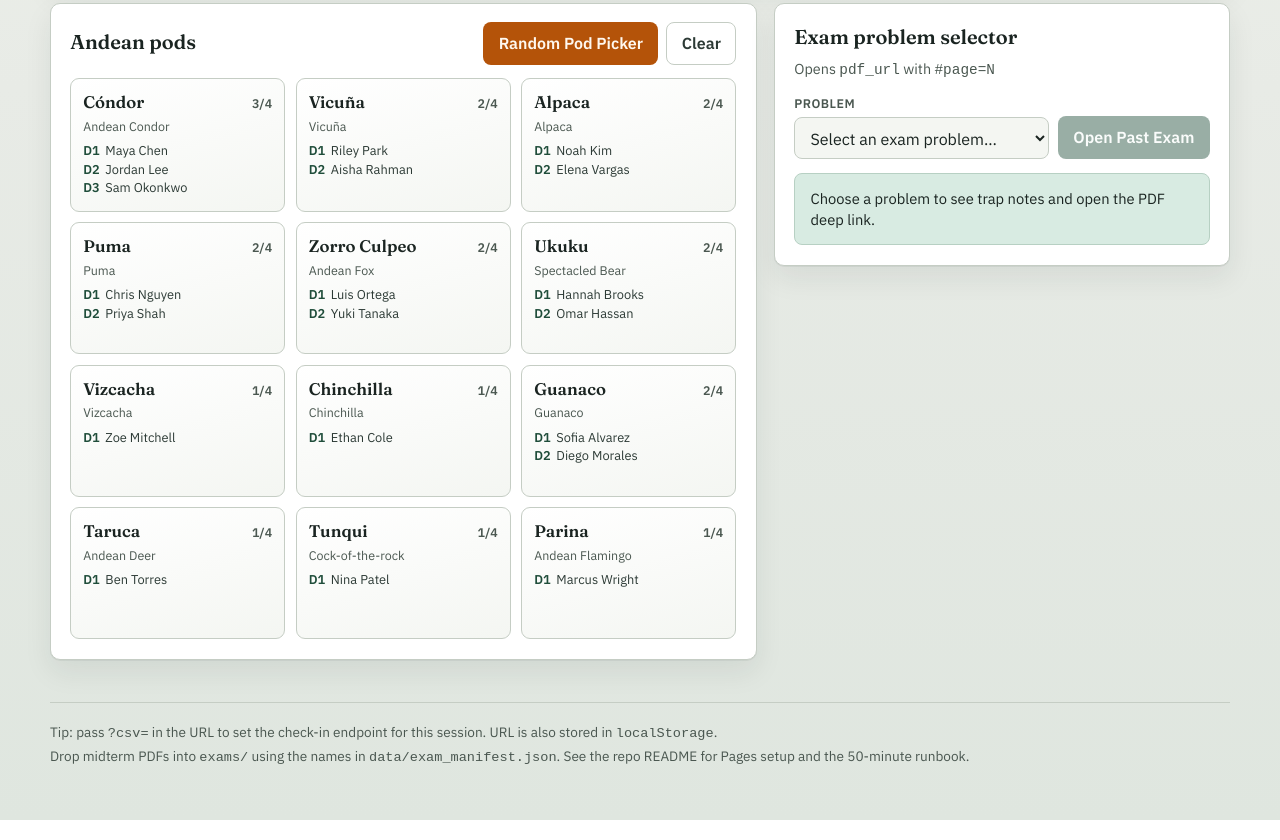
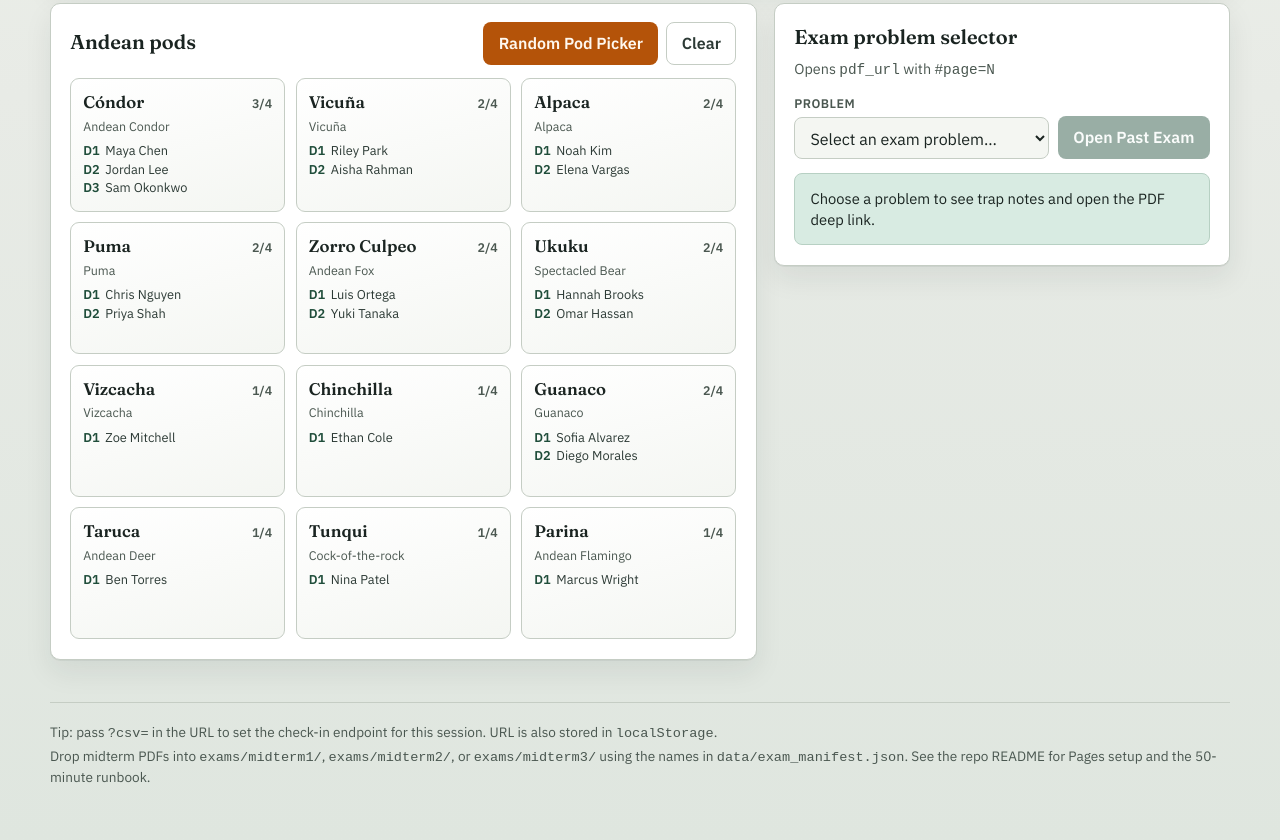
Before and after one commit to KurtSoncco/E7-Discussion-OS, a plain HTML site: page index.html in a window 1280 px wide. Shown: the part 402-1242 px from the top of the page. Drawn offline with Linux system fonts and the light colour scheme.

Commit message:
Separate exams into Midterm 1/2/3 folders
Restructure exams/midterm1|2|3, update manifest paths and docs, add MT3 stub entry (no PDF binaries).

```diff
--- a/data/exam_manifest.json
+++ b/data/exam_manifest.json
@@ -3,9 +3,9 @@
     "id": "FA24-MT1-Q2",
     "exam_title": "Fall 2024 Midterm 1",
     "topic": "Jupyter Variable Persistence & Execution Order",
-    "pdf_file": "exams/MT1_Fall2024.pdf",
+    "pdf_file": "exams/midterm1/MT1_Fall2024.pdf",
     "page_number": 3,
-    "pdf_url": "exams/MT1_Fall2024.pdf#page=3",
+    "pdf_url": "exams/midterm1/MT1_Fall2024.pdf#page=3",
     "concept_tags": ["Jupyter", "State", "Scope"],
     "common_trap": "Cell 3 uses a variable modified in Cell 5 prior to Kernel Restart.",
     "points": 8
@@ -14,9 +14,9 @@
     "id": "SP25-MT1-Q4",
     "exam_title": "Spring 2025 Midterm 1",
     "topic": "NumPy Slicing vs. In-Place Mutation",
-    "pdf_file": "exams/MT1_Spring2025.pdf",
+    "pdf_file": "exams/midterm1/MT1_Spring2025.pdf",
     "page_number": 5,
-    "pdf_url": "exams/MT1_Spring2025.pdf#page=5",
+    "pdf_url": "exams/midterm1/MT1_Spring2025.pdf#page=5",
     "concept_tags": ["NumPy", "Slicing", "Views vs Copies"],
     "common_trap": "Modifying a slice alters the original array because NumPy returns a view, not a copy.",
     "points": 12
@@ -25,11 +25,22 @@
     "id": "FA24-MT2-Q1",
     "exam_title": "Fall 2024 Midterm 2",
     "topic": "Broadcasting Shape Mismatches",
-    "pdf_file": "exams/MT2_Fall2024.pdf",
+    "pdf_file": "exams/midterm2/MT2_Fall2024.pdf",
     "page_number": 2,
-    "pdf_url": "exams/MT2_Fall2024.pdf#page=2",
+    "pdf_url": "exams/midterm2/MT2_Fall2024.pdf#page=2",
     "concept_tags": ["NumPy", "Broadcasting", "Shapes"],
     "common_trap": "Attempting element-wise addition between shapes (3,4) and (3,1) vs (3,).",
     "points": 10
+  },
+  {
+    "id": "FA24-MT3-Q1",
+    "exam_title": "Fall 2024 Midterm 3",
+    "topic": "Placeholder — add real MT3 problem when PDF is available",
+    "pdf_file": "exams/midterm3/MT3_Fall2024.pdf",
+    "page_number": 1,
+    "pdf_url": "exams/midterm3/MT3_Fall2024.pdf#page=1",
+    "concept_tags": ["Midterm 3"],
+    "common_trap": "Stub entry only — drop the real MT3 PDF under exams/midterm3/ before using in section.",
+    "points": 0
   }
 ]
--- a/index.html
+++ b/index.html
@@ -107,7 +107,8 @@
           URL is also stored in <code>localStorage</code>.
         </p>
         <p>
-          Drop midterm PDFs into <code>exams/</code> using the names in
+          Drop midterm PDFs into <code>exams/midterm1/</code>, <code>exams/midterm2/</code>, or
+          <code>exams/midterm3/</code> using the names in
           <code>data/exam_manifest.json</code>. See the repo README for Pages setup and the 50-minute runbook.
         </p>
       </footer>
```
Also changed, not shown: 5 other files.
